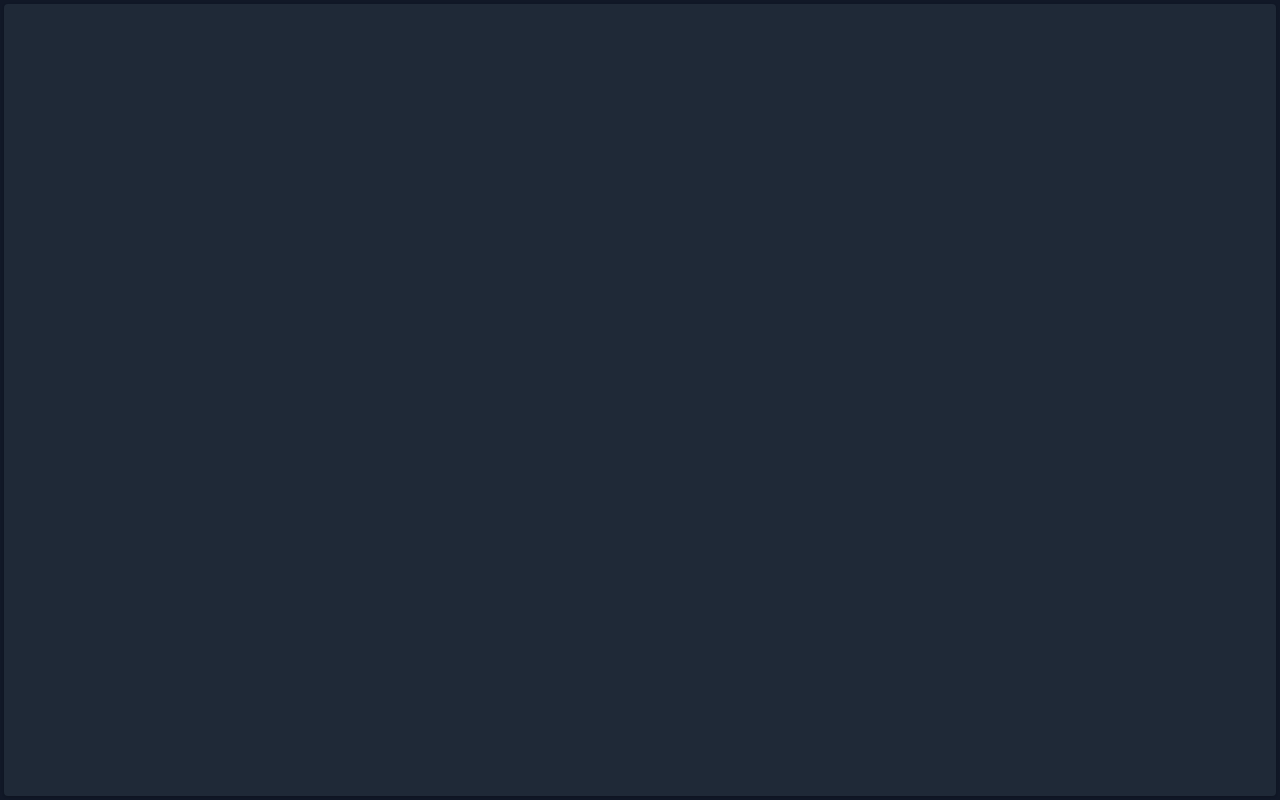
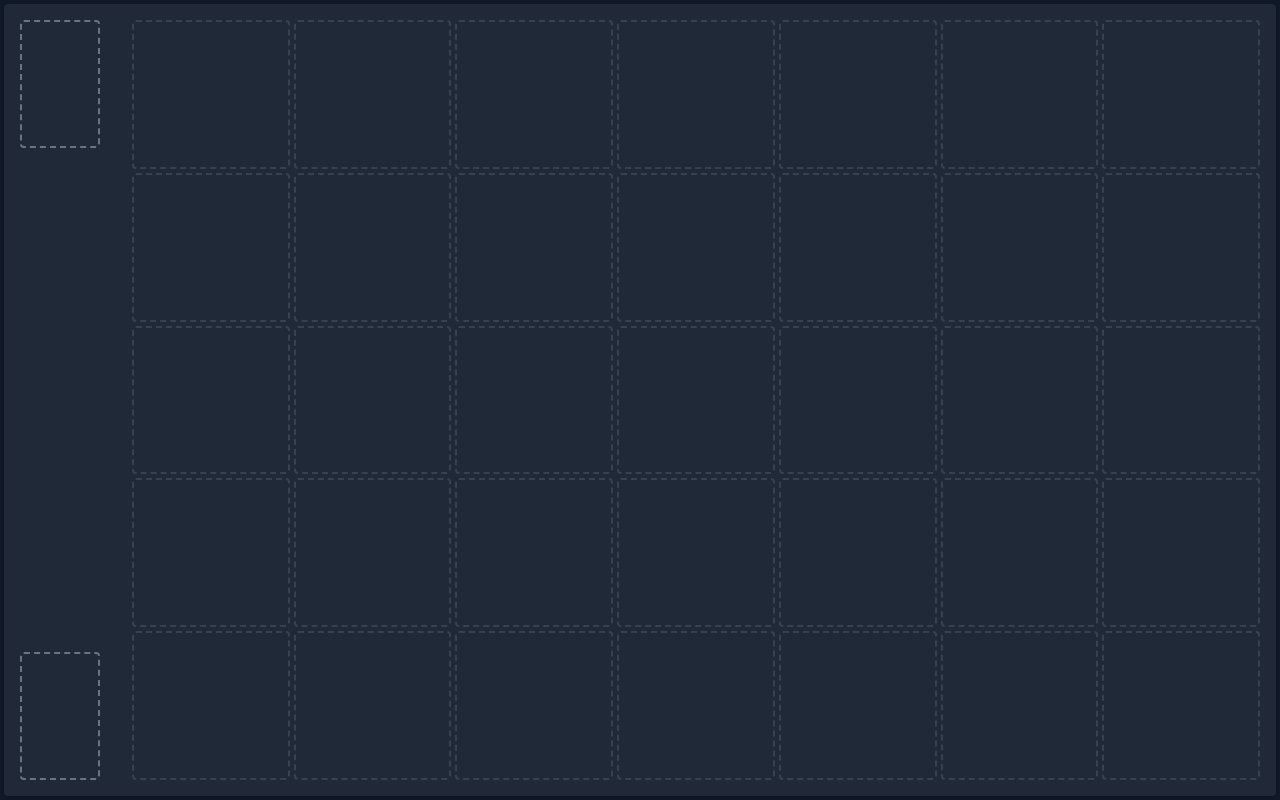
Before and after one commit to terry-cci/pick-a-seat, a Vue app: page / in a window 1280 px wide. Built offline with nearby package versions, Linux system fonts and the light colour scheme.

Commit message:
basic layout

```diff
--- a/index.html
+++ b/index.html
@@ -4,7 +4,7 @@
     <meta charset="UTF-8" />
     <link rel="icon" href="/favicon.ico" />
     <meta name="viewport" content="width=device-width, initial-scale=1.0" />
-    <title>Vite App</title>
+    <title>Pick a Seat</title>
   </head>
   <body class="bg-gray-900 w-full min-h-screen grid place-items-center p-1">
     <div id="app" class="w-full h-full"></div>
--- a/src/App.vue
+++ b/src/App.vue
@@ -1,6 +1,11 @@
 <script setup lang="ts">
+import SeatBoard from "./components/SeatBoard.vue";
+import DeckZone from "./components/DeckZone.vue";
 </script>
 
 <template>
-<div class="w-full h-full shadow bg-gray-800 rounded"></div>
+  <div class="w-full h-full shadow bg-gray-800 rounded flex">
+    <deck-zone />
+    <seat-board class="flex-grow" :row="5" :col="7" />
+  </div>
 </template>
--- /dev/null
+++ b/src/components/DeckPile.vue
@@ -0,0 +1,9 @@
+<script setup lang="ts">
+import DeckSlot from "./DeckSlot.vue";
+</script>
+
+<template>
+  <div>
+    <deck-slot class="w-20 h-32" />
+  </div>
+</template>
--- /dev/null
+++ b/src/components/DeckSlot.vue
@@ -0,0 +1,5 @@
+<template>
+  <div class="border-2 border-gray-500 border-dashed rounded">
+    <slot></slot>
+  </div>
+</template>
--- /dev/null
+++ b/src/components/DeckZone.vue
@@ -0,0 +1,10 @@
+<script setup lang="ts">
+import DeckPile from "./DeckPile.vue";
+</script>
+
+<template>
+  <div class="flex flex-col justify-between h-full p-4">
+    <deck-pile />
+    <deck-pile />
+  </div>
+</template>
--- /dev/null
+++ b/src/components/SeatBoard.vue
@@ -0,0 +1,24 @@
+<script setup lang="ts">
+import DeckSlot from "./DeckSlot.vue";
+import { computed } from "vue";
+
+const props = defineProps<{
+  row: number;
+  col: number;
+}>();
+
+const seatNumber = computed(() => props.row * props.col);
+</script>
+
+<template>
+  <div class="seat-board p-4 grid gap-x-1 gap-y-1">
+    <deck-slot v-for="i in seatNumber" class="border-gray-700" />
+  </div>
+</template>
+
+<style scoped>
+.seat-board {
+  grid-template-columns: repeat(v-bind(col), 1fr);
+  grid-template-rows: repeat(v-bind(row), 1fr);
+}
+</style>
```
Also changed, not shown: src/main.ts (+4 -4 lines).
